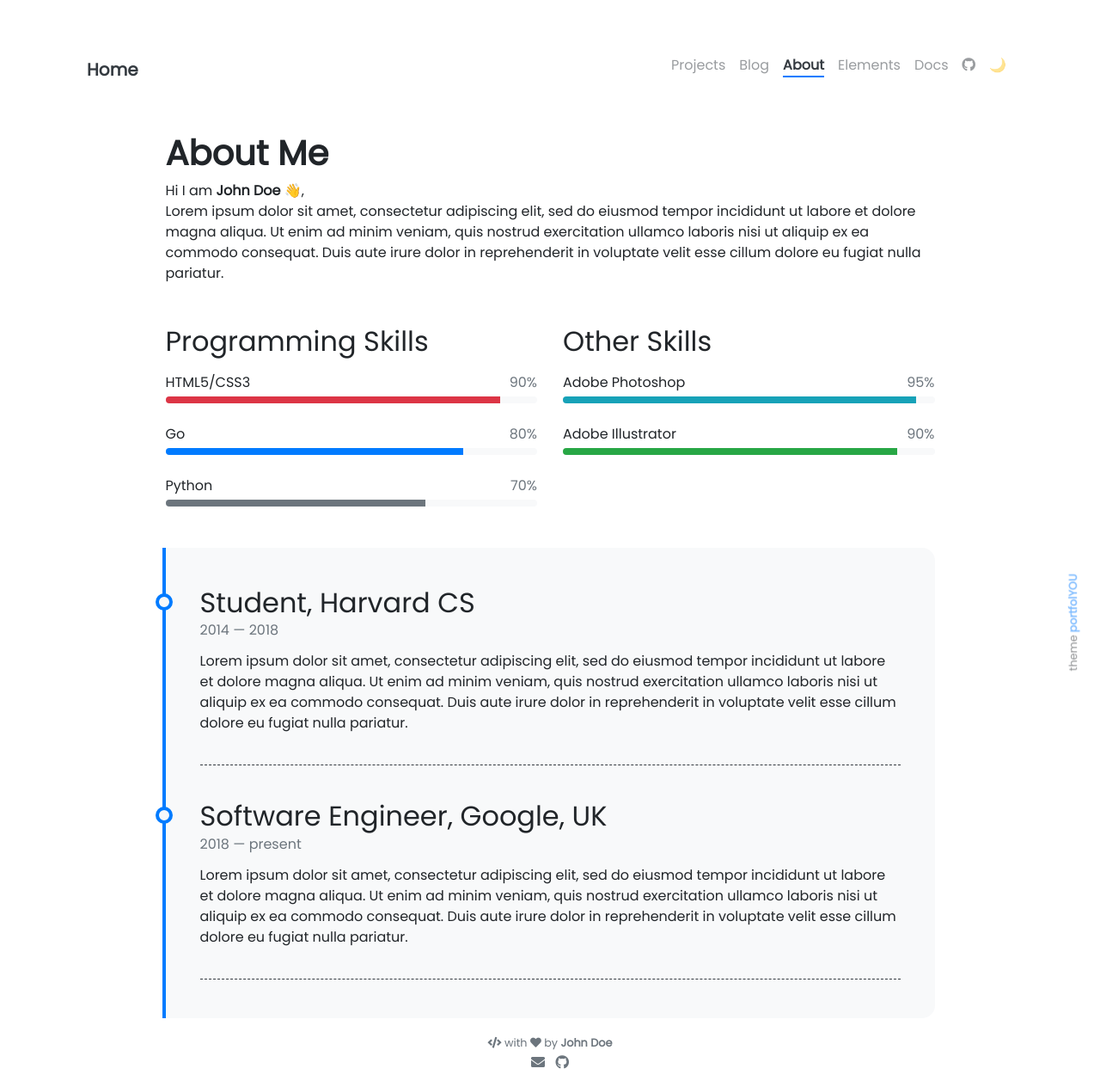
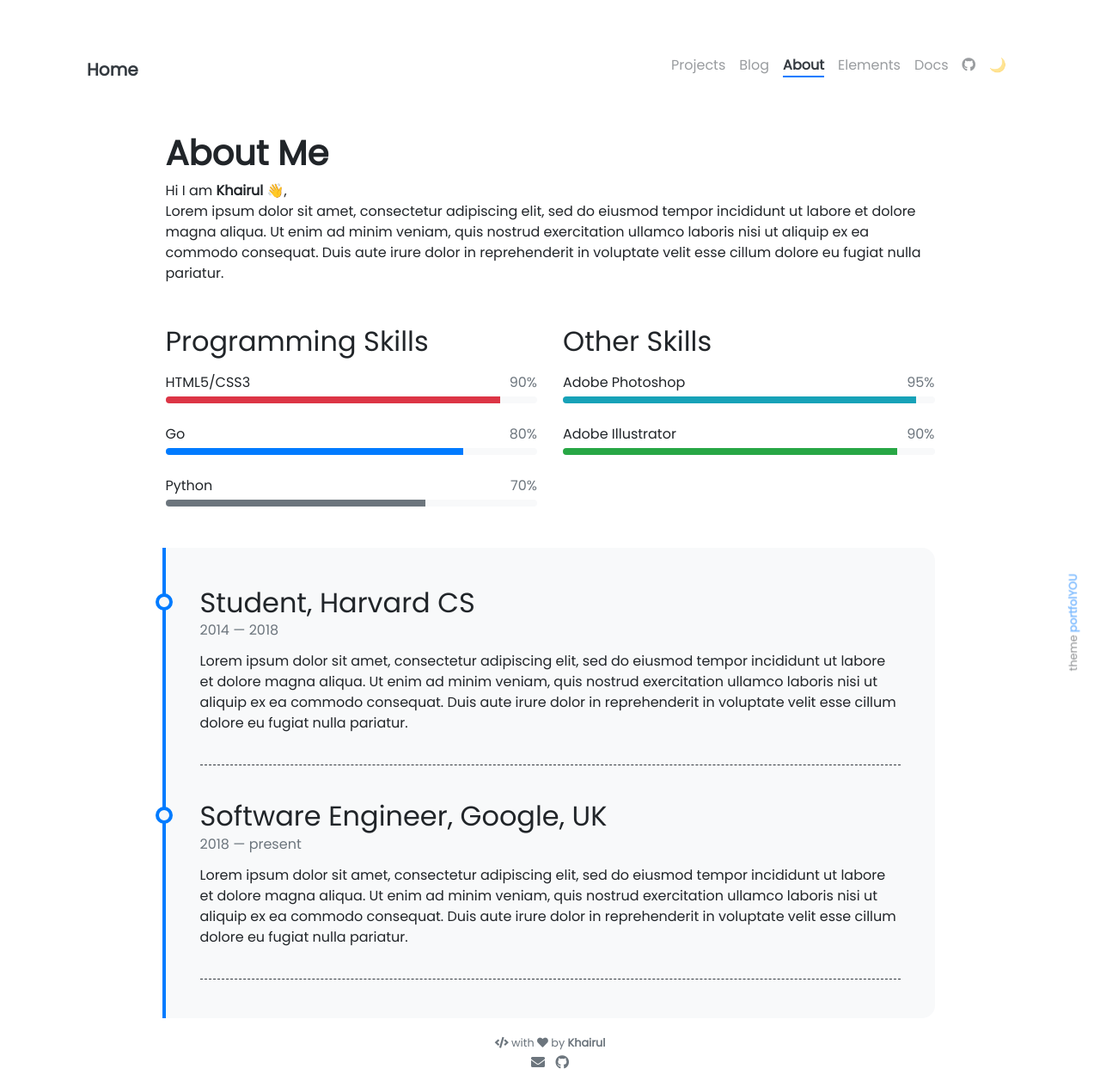
Before and after one commit to qyzan/qyzan-web, a Jekyll site: the page built from pages/about.md, in a window 1280 px wide. Shown: the whole page at 86% size. Built offline with Jekyll 4.4.1, drawn with Linux system fonts in a browser that asks for light colours; nearby versions of some CDN libraries; emoji names are drawn with the system emoji font.

Commit message:
Update _config.yml

```diff
--- a/_config.yml
+++ b/_config.yml
@@ -25,8 +25,8 @@ nav_exclude:                                            # The following paths ar
 
 ### Author Info ###
 author:
-  name              : John Doe
-  image             : https://imgur.com/XKRRMuL
+  name              : Khairul
+  image             : https://i.imgur.com/XKRRMuLs.jpg
 # behance           : your_username
 # dribbble          : your_username
   email             : al.khairul09@gmail.com
```
